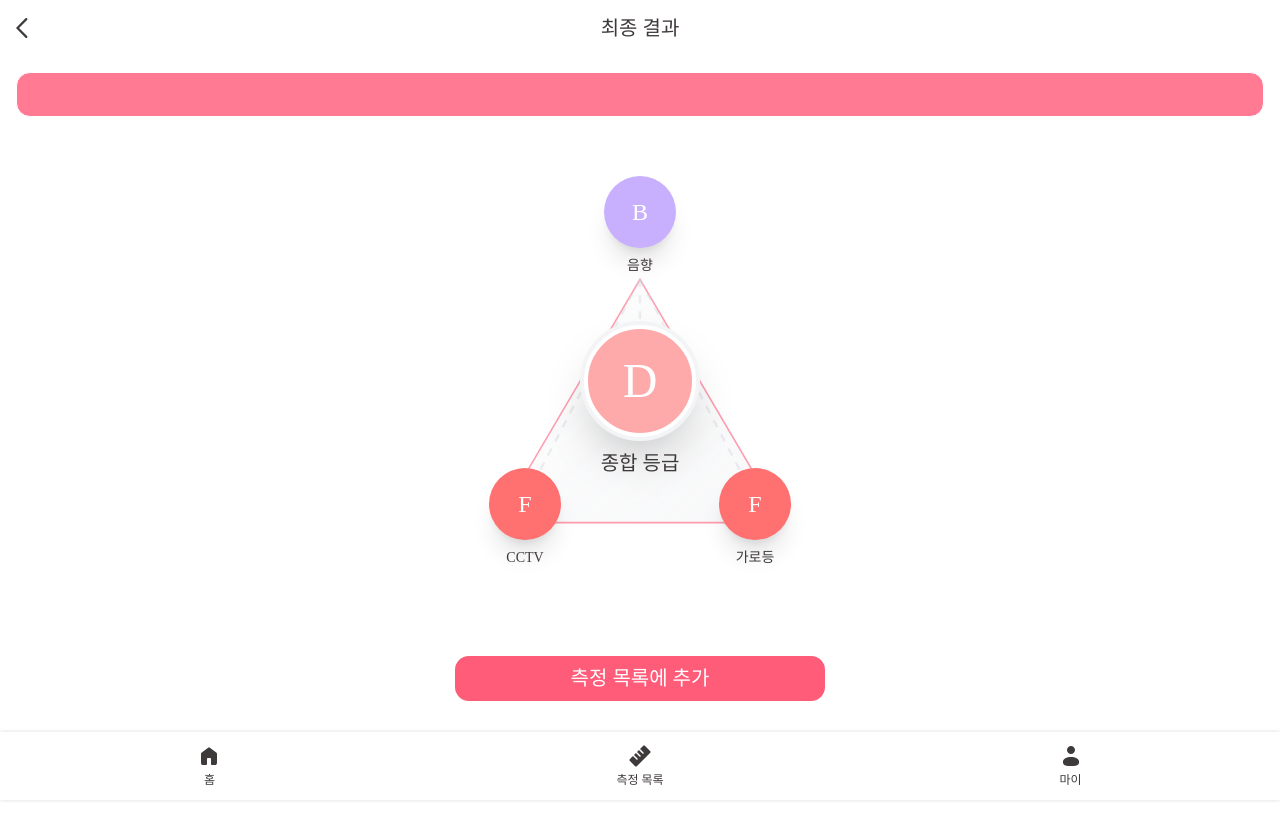
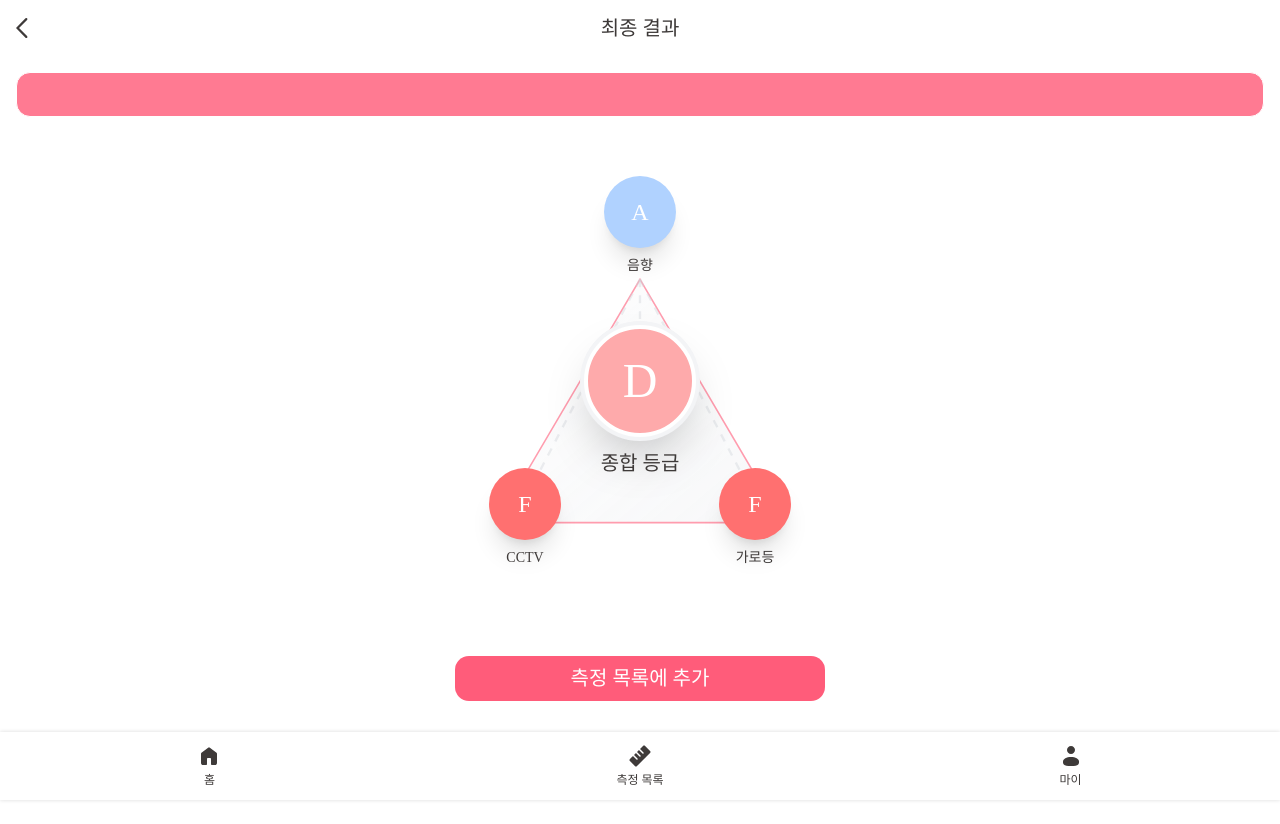
Before and after one commit to 2025-X-Thon-Team9-UNVEIL/UNVEIL_FE, a React (Vite) app: page /result in a window 1280 px wide. Built offline with nearby package versions, Linux system fonts and the light colour scheme; a web font is replaced by a local one.

Commit message:
✨ Feat: noiseLevel 값 전달(#27)

```diff
--- a/src/pages/ResultPage/ResultPage.tsx
+++ b/src/pages/ResultPage/ResultPage.tsx
@@ -13,14 +13,15 @@ export default function ResultPage() {
 
   // SafetyPage에서 전달받은 데이터
   const address = (location.state as { address?: string } | null)?.address || '';
+  const noiseLevel = (location.state as { noiseLevel?: string } | null)?.noiseLevel || 'A';
   const cctvGrade = (location.state as { cctvGrade?: string } | null)?.cctvGrade || 'F';
   const lightGrade = (location.state as { lightGrade?: string } | null)?.lightGrade || 'F';
 
   // 음향 등급 더미 데이터 (실제로는 음향 측정 결과를 받아와야 함)
-  const soundGrade = 'B'; // 더미 데이터
+  //const soundGrade = 'B'; // 더미 데이터
 
   // 최종 등급 계산
-  const totalGrade = calculateTotalGrade(soundGrade, cctvGrade, lightGrade);
+  const totalGrade = calculateTotalGrade(noiseLevel, cctvGrade, lightGrade);
 
   // 측정 목록에 추가 핸들러
   const handleAddToList = () => {
@@ -64,7 +65,7 @@ export default function ResultPage() {
       {/* 삼각형 등급 카드 */}
       <div className="pt-[170px] pb-8">
         <TriangleGradeCard
-          soundGrade={soundGrade}
+          soundGrade={noiseLevel}
           cctvGrade={cctvGrade}
           lightGrade={lightGrade}
           totalGrade={totalGrade}
--- a/src/pages/SafetyPage/SafetyPage.tsx
+++ b/src/pages/SafetyPage/SafetyPage.tsx
@@ -51,6 +51,7 @@ const SafetyMap = () => {
 
   // 1. LocationPage에서 전달받은 주소 또는 기본값
   const address = (location.state as { address?: string } | null)?.address || '서울특별시 종로구 인사동5길 20';
+  const noiseLevel = (location.state as { noiseLevel?: string } | null)?.noiseLevel || 'A';
   // 2. [변경] targetLocation을 상태(State)로 변경 (초기값은 null 또는 기본값)
   const [targetLocation, setTargetLocation] = useState<{ lat: number; lng: number } | null>(null);
 
@@ -234,7 +235,7 @@ const SafetyMap = () => {
                 onClick={() => {
                   // 다음 페이지로 이동
                   navigate('/result', {
-                    state: { address, cctvGrade, lightGrade },
+                    state: { address, noiseLevel, cctvGrade, lightGrade },
                   });
                 }}>
                 최종 결과 보기
```
